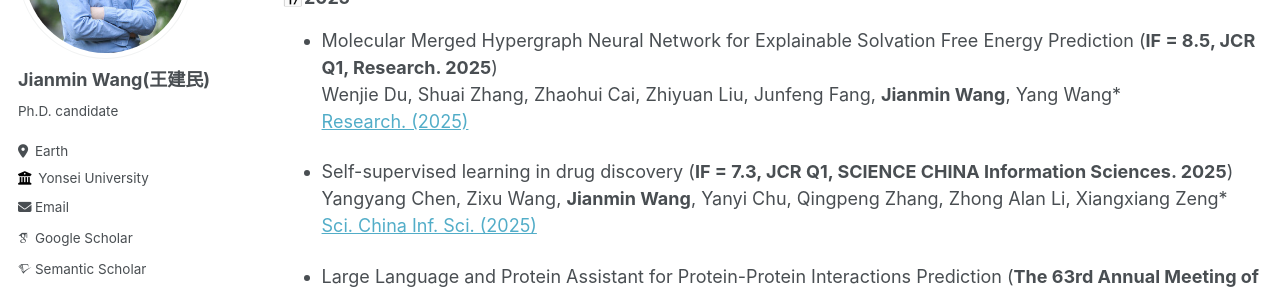
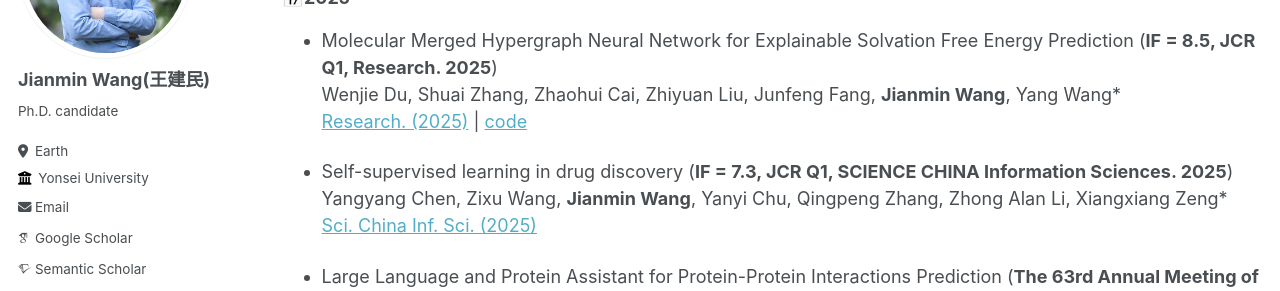
Before and after one commit to Jianmin2drugai/Jianmin2drugai.github.io, a Jekyll site: the page built from _pages/publications.md, in a window 1280 px wide and 900 px high. Shown: the part 224-515 px from the top of the window. Built offline with Jekyll 4.4.1, drawn with Linux system fonts in a browser that asks for light colours; some web fonts are replaced.

Commit message:
Update publications.md

```diff
--- a/_pages/publications.md
+++ b/_pages/publications.md
@@ -19,7 +19,7 @@
 
 *   Molecular Merged Hypergraph Neural Network for Explainable Solvation Free Energy Prediction (**IF = 8.5, JCR Q1, Research. 2025**)
     Wenjie Du, Shuai Zhang, Zhaohui Cai, Zhiyuan Liu, Junfeng Fang, **Jianmin Wang**, Yang Wang\*
-    [Research. (2025)](https://spj.science.org/journal/research)
+    [Research. (2025)](https://doi.org/10.34133/research.0740) | [code](https://github.com/invokerqwer/MMHNN)
 
 *   Self-supervised learning in drug discovery (**IF = 7.3, JCR Q1, SCIENCE CHINA Information Sciences. 2025**)
     Yangyang Chen, Zixu Wang, **Jianmin Wang**, Yanyi Chu, Qingpeng Zhang, Zhong Alan Li, Xiangxiang Zeng\*
```
